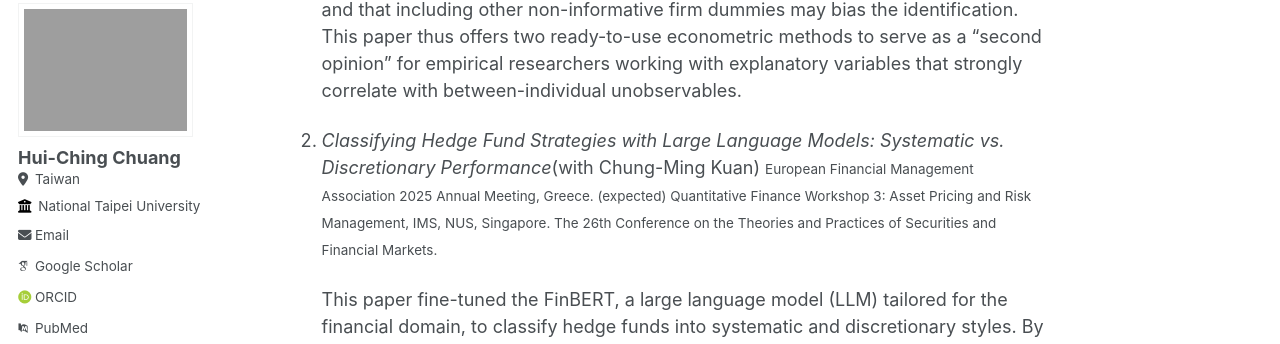
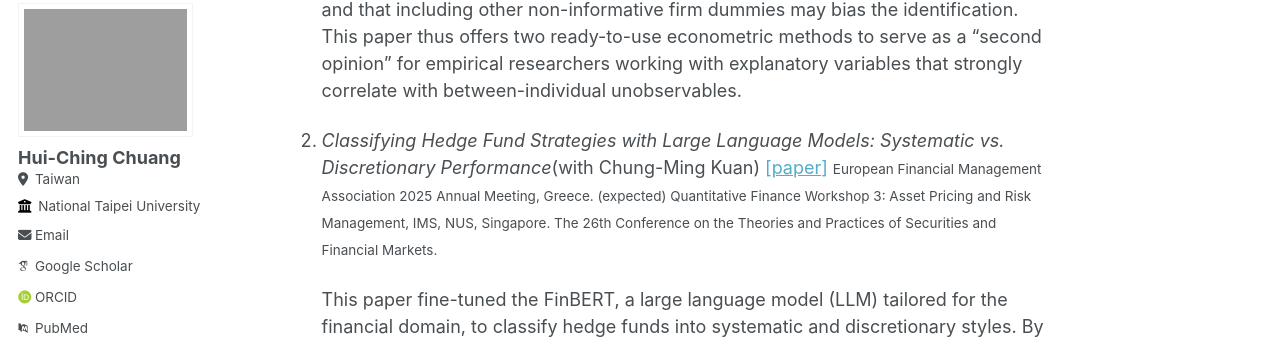
Before and after one commit to hcchuang/hcchuang.github.io, a Jekyll site: the page built from _pages/about.md, in a window 1280 px wide and 900 px high, scrolled down 634 px. Shown: the part 103-447 px from the top of the window. Built offline with Jekyll 4.4.1, drawn with Linux system fonts in a browser that asks for light colours; some web fonts are replaced.

Commit message:
Update about.md

```diff
--- a/_pages/about.md
+++ b/_pages/about.md
@@ -18,7 +18,7 @@ WORKING PAPERS
    The common practice to include firm fixed effects in empirical research may eliminate the explanatory power of important economic factors that are persistent. We use the intuitive R&D–patent relation to illustrate this point. Our review of recent studies suggests a surprising pattern that R&D input only positively explains patent output in half of prior regression estimations. This "missing link" can be attributed to the persistence of R&D and patents that causes the between-firm variation to be absorbed by firm fixed effects. We consider adjusted Hausman–Taylor estimates and advanced machine learning methods, and find that both methods lead to a clear positive R&D–patent relation. In particular, advanced machine learning methods suggest that only 10–20% of firm dummies are informative for the R&D–patent relation and that including other non-informative firm dummies may bias the identification. This paper thus offers two ready-to-use econometric methods to serve as a "second opinion" for empirical researchers working with explanatory variables that strongly correlate with between-individual unobservables.
 
 
-2. _Classifying Hedge Fund Strategies with Large Language Models: Systematic vs. Discretionary Performance_(with Chung-Ming Kuan) <small> European Financial Management Association 2025 Annual Meeting, Greece. (expected) Quantitative Finance Workshop 3: Asset Pricing and Risk Management, IMS, NUS, Singapore. The 26th Conference on the Theories and Practices of Securities and Financial Markets.</small>
+2. _Classifying Hedge Fund Strategies with Large Language Models: Systematic vs. Discretionary Performance_(with Chung-Ming Kuan) [\[paper\]](/files/ManMachineHFR_20250420.pdf){:target="_blank"} <small> European Financial Management Association 2025 Annual Meeting, Greece. (expected) Quantitative Finance Workshop 3: Asset Pricing and Risk Management, IMS, NUS, Singapore. The 26th Conference on the Theories and Practices of Securities and Financial Markets.</small>
 
    This paper fine-tuned the FinBERT, a large language model (LLM) tailored for the financial domain, to classify hedge funds into systematic and discretionary styles. By leveraging advanced LLM techniques, our approach mitigates the subjective judgment traditionally involved in categorizing investment strategies. We find that on average, funds classified as systematic yield higher factor-adjusted returns than their discretionary counterparts. Moreover, after implementing a false discovery rate adjustment, we observe that between 10% to 20% of funds exhibit statistically significant positive alphas in models with either observable and/or unobservable factors.
 
```
